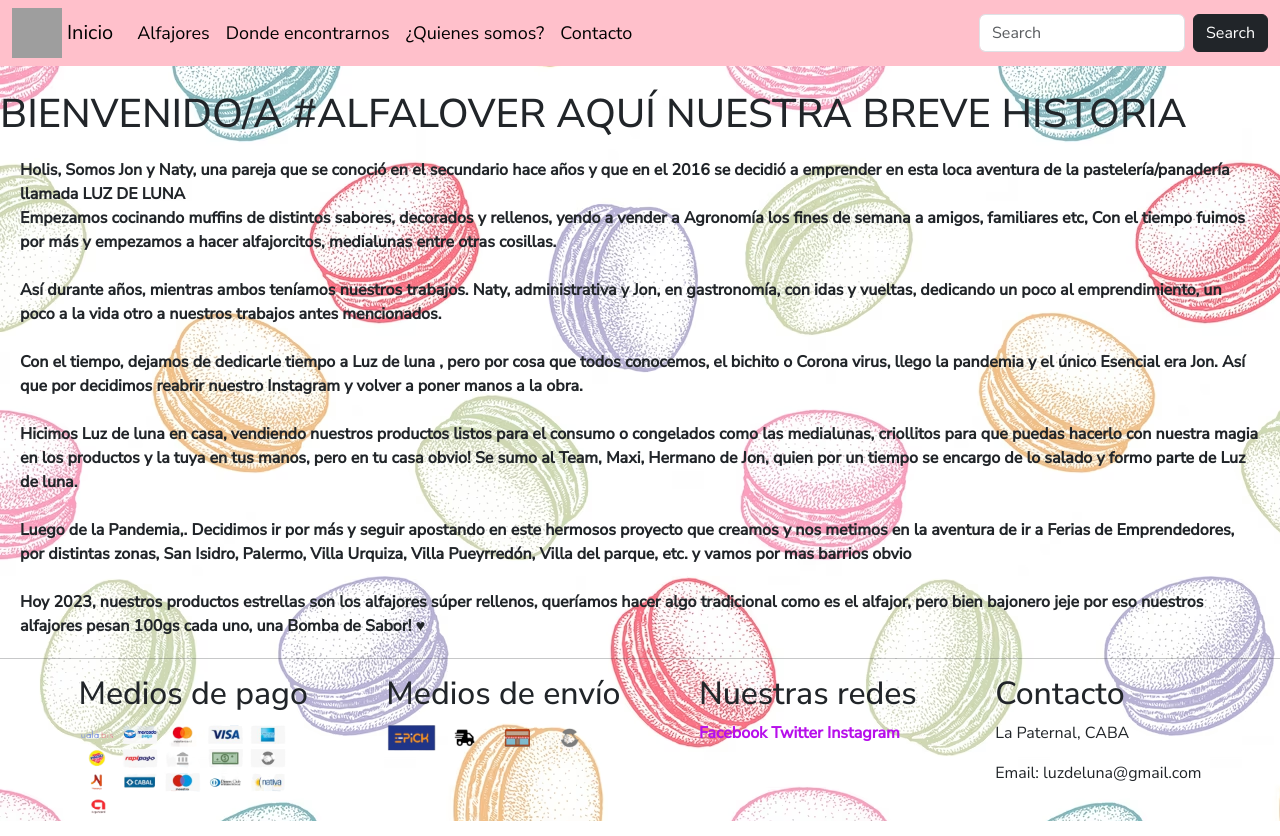
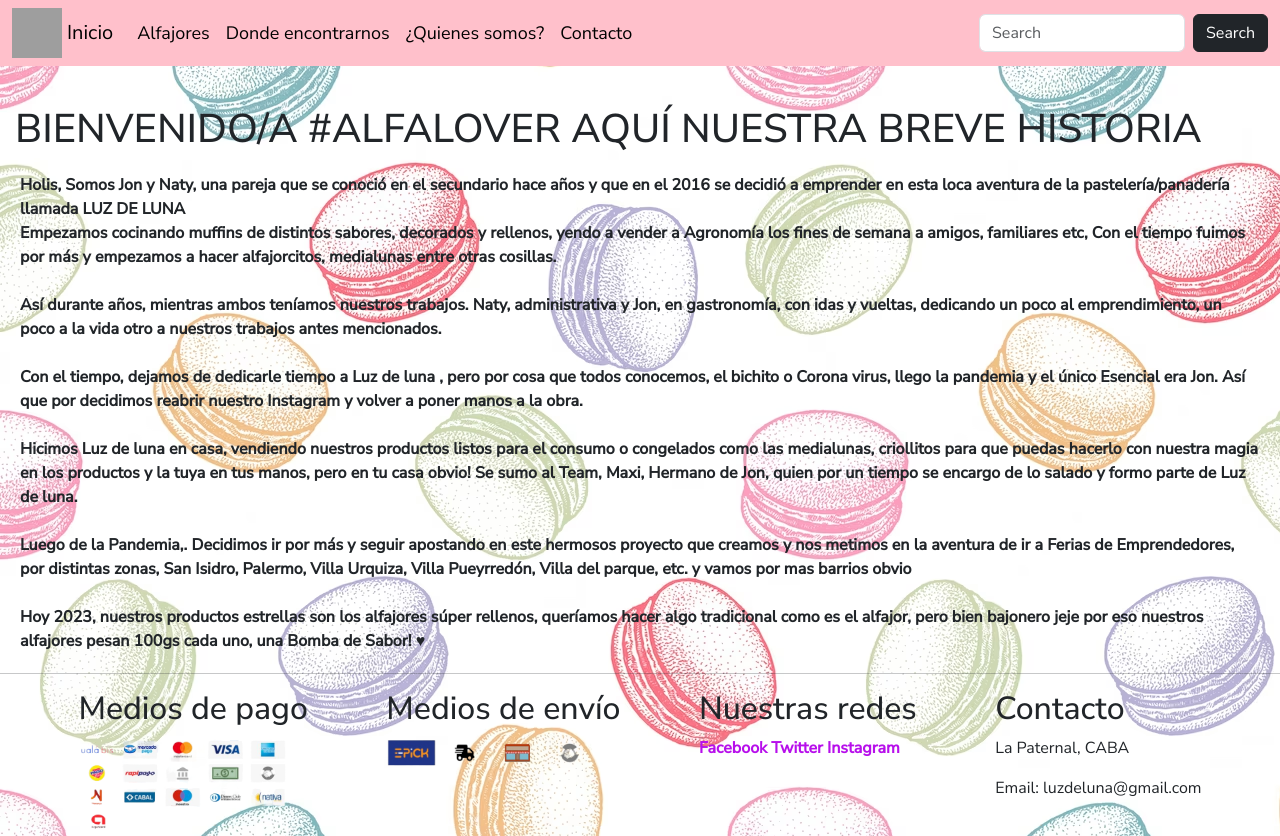
Before and after one commit to AgustinDeBonis/Luz-de-luna-Coder, a website: page pages/quienes-somos.html in a window 1280 px wide. Drawn offline with nearby package versions, Linux system fonts and the light colour scheme; grey boxes are pictures that could not be loaded.

Commit message:
[sass] modificando titulos en sass

```diff
--- a/pages/quienes-somos.html
+++ b/pages/quienes-somos.html
@@ -47,7 +47,7 @@
       </header>
         <br>
         <main>
-         <h1 >BIENVENIDO/A #ALFALOVER AQUÍ NUESTRA BREVE HISTORIA</h1>
+         <h1 class="title" >BIENVENIDO/A #ALFALOVER AQUÍ NUESTRA BREVE HISTORIA</h1>
          <p class="blog">
             Holis, Somos Jon y Naty, una pareja que se conoció en el secundario hace años y que en el 2016 se decidió a emprender en esta loca aventura de la pastelería/panadería llamada LUZ DE LUNA
             <br>
--- /dev/null
+++ b/scss/_title.scss
@@ -0,0 +1,3 @@
+.title{
+    margin: 15px;
+}
--- a/scss/main.scss
+++ b/scss/main.scss
@@ -11,6 +11,7 @@
 @import "./pago";
 @import "./bienvenida";
 @import "./footer";
+@import "./title";
 @import "./alfajores";
 @import "./main-mapa";
 @import "./blog";
```
Also changed, not shown: pages/alfajores.html (+1 -0 lines), pages/contacto.html (+1 -0 lines), css/main.css, 1 other file.
